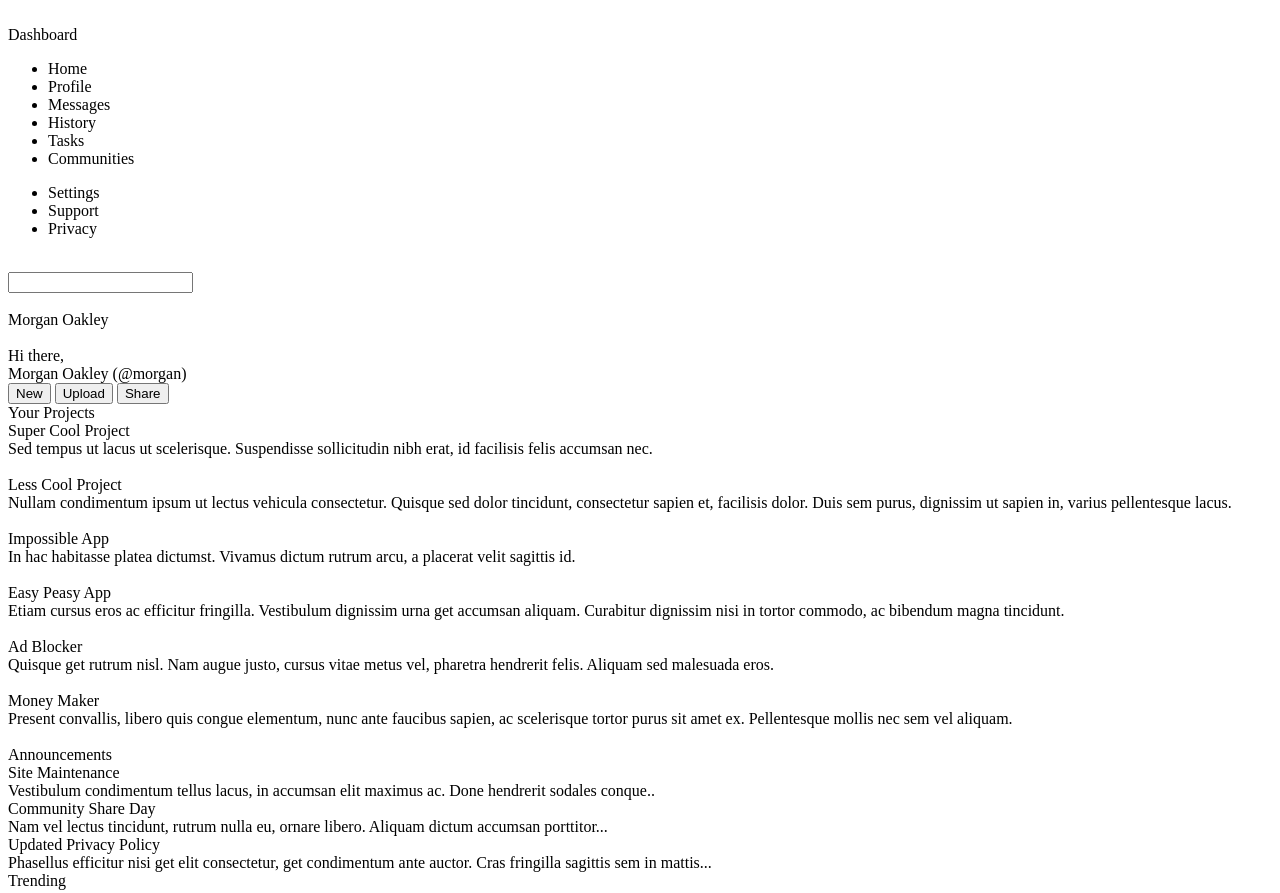
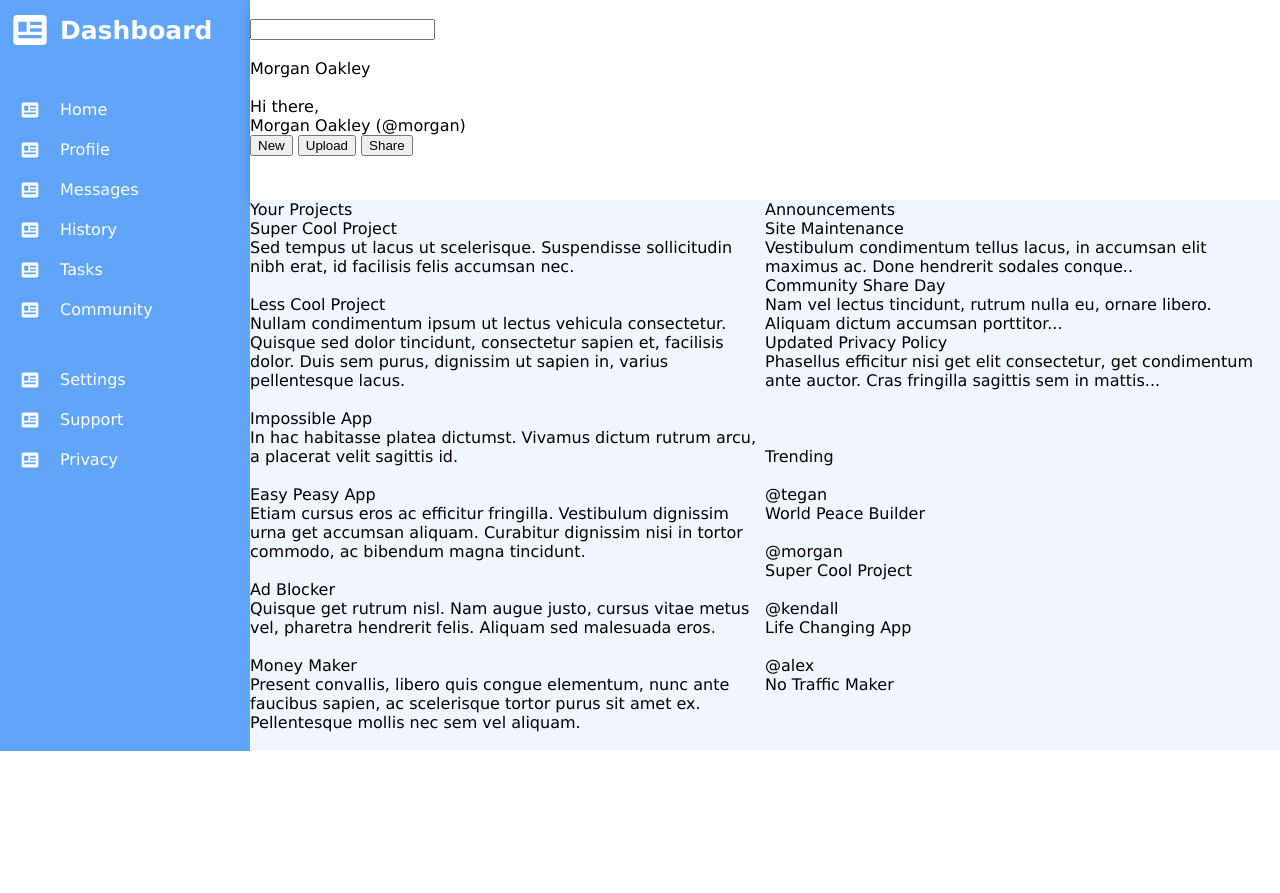
Before and after one commit to connor-passe/admin-dashboard, a plain HTML site: page index.html in a window 1280 px wide. Shown: the top 893 px of the page. After the commit the page ends 800 px from the top, so only its background shows below. Drawn offline with Linux system fonts and the light colour scheme.

Commit message:
Complete sidebar v0.1

```diff
--- a/index.html
+++ b/index.html
@@ -11,22 +11,49 @@
     <div class="container">
         <div class="sidebar">
             <div class="logo-holder">
-                <img src="" alt="">
+                <img src="images/newspaper-variant.svg" alt="logo" class = "logo">
                 <div class="logo-text">Dashboard</div>
             </div>
-            <ul class="webpages-holder">
-                <li>Home</li>
-                <li>Profile</li>
-                <li>Messages</li>
-                <li>History</li>
-                <li>Tasks</li>
-                <li>Communities</li>
-            </ul>
-            <ul class="webpages-holder">
-                <li>Settings</li>
-                <li>Support</li>
-                <li>Privacy</li>
-            </ul>
+            <div class="webpages-holder">
+                <div class="webpage-card">
+                    <img src="images/newspaper-variant.svg" alt="">
+                    <div class="webpage-text">Home</div>
+                </div>
+                <div class="webpage-card">
+                    <img src="images/newspaper-variant.svg" alt="">
+                    <div class="webpage-text">Profile</div>
+                </div>
+                <div class="webpage-card">
+                    <img src="images/newspaper-variant.svg" alt="">
+                    <div class="webpage-text">Messages</div>
+                </div>
+                <div class="webpage-card">
+                    <img src="images/newspaper-variant.svg" alt="">
+                    <div class="webpage-text">History</div>
+                </div>
+                <div class="webpage-card">
+                    <img src="images/newspaper-variant.svg" alt="">
+                    <div class="webpage-text">Tasks</div>
+                </div>
+                <div class="webpage-card">
+                    <img src="images/newspaper-variant.svg" alt="">
+                    <div class="webpage-text">Community</div>
+                </div>
+            </div>
+            <div class="webpages-holder">
+                <div class="webpage-card">
+                    <img src="images/newspaper-variant.svg" alt="">
+                    <div class="webpage-text">Settings</div>
+                </div>
+                <div class="webpage-card">
+                    <img src="images/newspaper-variant.svg" alt="">
+                    <div class="webpage-text">Support</div>
+                </div>
+                <div class="webpage-card">
+                    <img src="images/newspaper-variant.svg" alt="">
+                    <div class="webpage-text">Privacy</div>
+                </div>
+            </div>
         </div>
 
         <div class="header">
--- a/style.css
+++ b/style.css
@@ -0,0 +1,79 @@
+body {
+    font-family: Verdana, Geneva, Tahoma, sans-serif;
+    margin: 0px;
+}
+
+.container {
+    display: grid;
+    grid-template-columns: 250px 1fr;
+    grid-template-rows: 200px 1fr;
+}
+
+.logo-holder {
+    display: flex;
+    align-items: center;
+    gap: 10px;
+}
+.logo {
+    height: auto;
+    width: 40px;
+    filter: invert(100%);
+}
+
+.logo-text {
+    font-size: 25px;
+    color: white;
+    font-weight: bold;
+}
+
+.sidebar {
+    background-color: #60a5fa;
+    grid-row: 1 / -1;
+    padding: 10px 10px 10px 10px;
+}
+
+.webpages-holder {
+    margin-top: 50px;
+    padding-left: 10px;
+}
+
+.webpage-card {
+    display: flex;
+    gap: 10px;
+    margin-bottom: 20px;
+}
+
+.webpage-card  img{
+    filter: invert(100%);
+    height: auto;
+    width: 20px;
+}
+
+.webpage-text {
+    color: white;
+    padding-left: 10px;
+}
+
+.header {
+    grid-column: 2 / -1;
+    box-shadow: 0 3px 10px rgb(0 0 0 / 0.2);
+}
+
+.main-view {
+    background-color: #eff6ff;
+    display: grid;
+    grid-template-columns: 3fr 1fr;
+    grid-template-columns: 1fr 1fr;
+}
+
+.projects {
+    grid-area: 1 / 1 / 3 / 2;
+}
+
+.announcements {
+    grid-area: 1 / 2 / 2 / 3;
+}
+
+.trending {
+    grid-area: 2 / 2 / 3 / 3;
+}
```
Also changed, not shown: images/newspaper-variant.svg (added).
